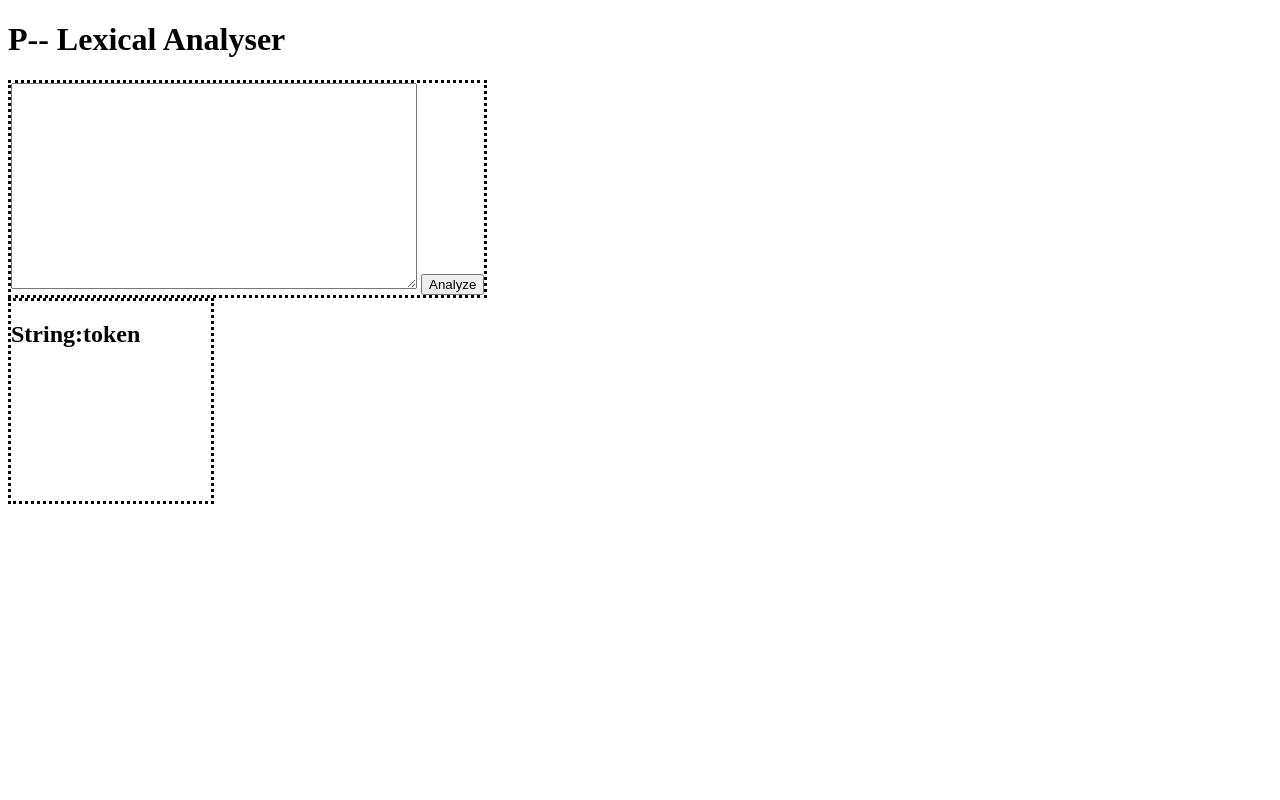
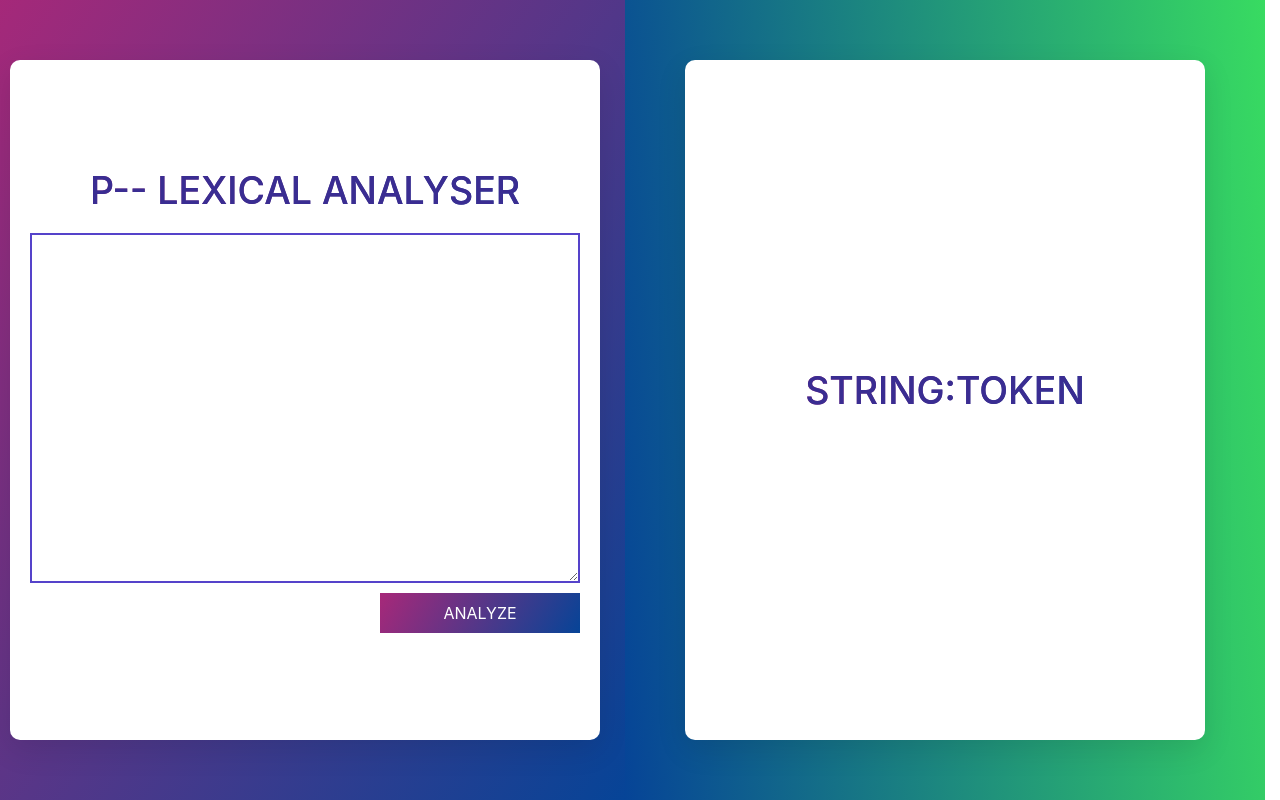
Before and after one commit to holondo/Theory-of-Computation-and-Compilers, a Flask app: page / in a window 1280 px wide. Run offline with Flask 2, Linux system fonts and the light colour scheme; some libraries are stand-ins or nearby versions.

Commit message:
layout do site alterado

```diff
--- a/Project/Lexical_Analyser/templates/home2.html
+++ b/Project/Lexical_Analyser/templates/home2.html
@@ -1,11 +1,19 @@
 <!DOCTYPE html>
-<html>
+<html lang="en">
 <head>
+    <meta charset="UTF-8">
+    <meta http-equiv="X-UA-Compatible" content="IE=edge">
+    <meta name="viewport" content="width=device-width, initial-scale=1.0">
     <title>Lexical Analyser</title>
 
+    <link rel="stylesheet" href="https://stackpath.bootstrapcdn.com/bootstrap/4.1.3/css/bootstrap.min.css" integrity="sha384-MCw98/SFnGE8fJT3GXwEOngsV7Zt27NXFoaoApmYm81iuXoPkFOJwJ8ERdknLPMO" crossorigin="anonymous">
     <style>
-            body {
+        body{
     background-color: rgba(255, 255, 255, 0.884);
+}
+
+.row{
+    max-width: 100vw;
 }
 
 .fileDiv{
@@ -17,39 +25,132 @@
 }
 
 .txtFile{
-                min-height: 200px;
-                min-width: 400px;
-                width: auto;
+    min-height: 350px;
+    width: 550px;
     height: auto;
+    border-width: 2px;
+    border-color: #5543ca;
 }
 .resultDiv{
     position: relative;
+    min-height: 200px;
+    width: 200px;
+    max-width: max-content;
+}
 
-                min-height: 200px;
-                min-width: 200px;
-                max-width: max-content;
-                border-style: dotted;
+.imput-output{
+    min-height: 100vh;
+    width: 100vw;
+    display: table-cell;
+}
+
+.imput{
+    background-image: linear-gradient(125deg, #a72879, #064497);
+}
+
+.output{
+    background-image: linear-gradient(85deg, #064497, #38db61);
+}
+
+.imput-camps, .show-data{
+    min-width: 80%;
+    min-height: 85%;
+    padding: 20px;
+    background-color: #fff;
+    border-radius: 10px;
+    box-shadow: 0 10px 30px 0px rgba(0, 0, 0, 0.1);
+    font-size: 15px;
+}
+
+.titulo{
+    margin-bottom: 20px;
+    color: #3a2d92;
+    background-image: linear-gradient(120deg, #a72879, #064497);
+    background-clip: border-box;
+    -webkit-background-clip: text;
+    text-transform: uppercase;
+    font-size: 2.5em;
+
+}
+
+.titulo2{
+    position: absolute;
+    top: 80px;
+}
+
+.button{
+    text-transform: uppercase;
+    cursor: pointer;
+    color: #fff;
+    font-size: 16px;
+    padding: 8px 16px;
+    border: none;
+    margin-top: 10px;
+    width: 200px;
+    background-image: linear-gradient(120deg, #a72879, #064497);
+}
+
+.button:hover{
+    background-image: linear-gradient(120deg, #064497, #a72879);
+}
+
+.tg{
+    overflow: auto;
+    max-height: 100vh;
+    width: 480px;
+}
+
+::-webkit-scrollbar {
+  width: 8px;
+}
+
+::-webkit-scrollbar-track {
+  background: #f1f1f1;
+}
+
+::-webkit-scrollbar-thumb {
+  background:#5543ca;
 }
     </style>
 </head>
     <body>
-        <h1>P-- Lexical Analyser</h1>
+        <div class="containe-fluid">
+            <div class="row">
+                <div class="imput-output col-md-6 imput d-flex align-items-center justify-content-center">
+					<div class="imput-camps d-flex flex-column justify-content-center">
+                        <h1 class="titulo text-center">P-- Lexical Analyser</h1>
+                        <div class="d-flex justify-content-center">
+                            <form class="d-flex flex-column" method="POST"">
+                                <textarea name="txtProgram" class="txtFile"></textarea>
 
-        <div class="fileDiv">
-            <form  method="POST"">
-                <textarea name="txtProgram" class="txtFile"></textarea>
-                <button type="submit" title="Analyze">Analyze </button>
+                                <div class="d-flex justify-content-end">
+                                    <button class="button" type="submit" title="Analyze">Analyze </button>
+                                </div>
+
                                 <script type="text/javascript">
                                 </script>
                             </form>
                         </div>
-        <div class="resultDiv">
-            <h2>String:token</h2>
+                    </div>
+                </div>
+                <div class="imput-output col-md-6 output d-flex align-items-center justify-content-center">
+                    <div class="show-data d-flex flex-column align-items-center justify-content-center">
+
+
+                        <div class="tg d-flex flex-column align-items-center justify-content-center">
                             {% if boolResult %}
                             {% for j in strProgram%}
                                 <p>{{j}}</p>
                             {% endfor %}
                             {% endif %}
                         </div>
+                        <h2 class="titulo text-center">String:token</h2>
+                    </div>
+                </div>
+            </div>
+        </div>
     </body>
+    <script src="https://code.jquery.com/jquery-3.3.1.slim.min.js" integrity="sha384-q8i/X+965DzO0rT7abK41JStQIAqVgRVzpbzo5smXKp4YfRvH+8abtTE1Pi6jizo" crossorigin="anonymous"></script>
+    <script src="https://cdnjs.cloudflare.com/ajax/libs/popper.js/1.14.3/umd/popper.min.js" integrity="sha384-ZMP7rVo3mIykV+2+9J3UJ46jBk0WLaUAdn689aCwoqbBJiSnjAK/l8WvCWPIPm49" crossorigin="anonymous"></script>
+    <script src="https://stackpath.bootstrapcdn.com/bootstrap/4.1.3/js/bootstrap.min.js" integrity="sha384-ChfqqxuZUCnJSK3+MXmPNIyE6ZbWh2IMqE241rYiqJxyMiZ6OW/JmZQ5stwEULTy" crossorigin="anonymous"></script>
 </html>
```
Lines whose indentation alone changed are shown as unchanged.
